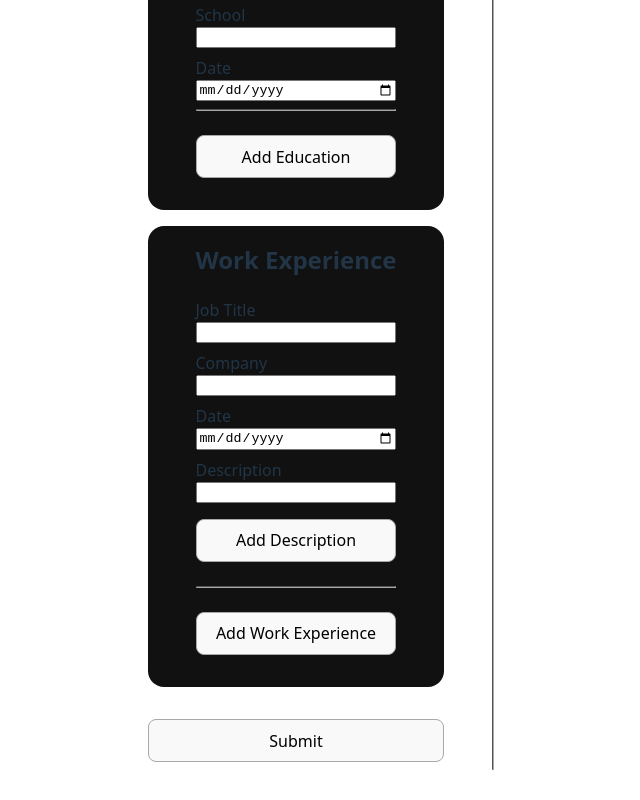
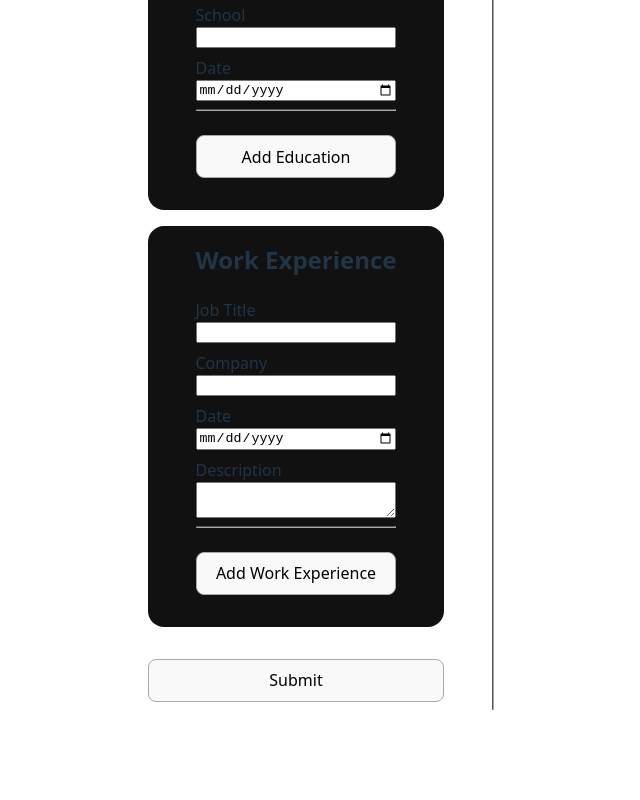
Before and after one commit to Pandemolyum/odin-cv-app, a React (Vite) app: page / in a window 1280 px wide. Shown: the part 462-1262 px from the top of the page, without its empty margins (247-887 px from the left). After the commit the page ends 1212 px from the top, so only its background shows below. Built offline with nearby package versions, Linux system fonts and the light colour scheme.

Commit message:
Add dynamic description field update in resume

```diff
--- a/src/components/form.jsx
+++ b/src/components/form.jsx
@@ -1,6 +1,6 @@
 import { useState } from "react";
 import Education from "./education.jsx";
-import { Work } from "./work.jsx";
+import Work from "./work.jsx";
 import AddButton from "./button.jsx";
 
 export default function Form({ handleSubmit }) {
--- a/src/components/resume.jsx
+++ b/src/components/resume.jsx
@@ -25,6 +25,7 @@ export default function Resume({ submitData }) {
                     company={submitData["work" + count + "company"]}
                     date={submitData["work" + count + "date"]}
                     title={submitData["work" + count + "title"]}
+                    description={submitData["work" + count + "desc"]}
                 />,
             ];
             count++;
@@ -66,7 +67,7 @@ function Educ({ degree, date, school }) {
     );
 }
 
-function Work({ company, date, title }) {
+function Work({ company, date, title, description }) {
     return (
         <div className="work">
             <p>
@@ -74,6 +75,7 @@ function Work({ company, date, title }) {
                 <span>{date}</span>
             </p>
             <p>{company}</p>
+            <p>{description}</p>
         </div>
     );
 }
--- a/src/components/work.jsx
+++ b/src/components/work.jsx
@@ -1,27 +1,4 @@
-import { useState } from "react";
-import AddButton from "./button.jsx";
-
-function JobDescription({ id }) {
-    return (
-        <div id={id} className="textInput">
-            <label htmlFor="jobDescription">Description</label>
-            <input type="text" id="jobDescription" name="jobDescription" />
-        </div>
-    );
-}
-
-function createJobItem() {
-    const id = crypto.randomUUID();
-    return <JobDescription id={id} />;
-}
-
-function Work({ id, count }) {
-    const [description, setDescription] = useState([createJobItem()]);
-    const addDescription = (e) => {
-        e.preventDefault();
-        setDescription([...description, createJobItem()]);
-    };
-
+export default function Work({ id, count }) {
     return (
         <div id={id}>
             <div className="textInput">
@@ -48,11 +25,14 @@ function Work({ id, count }) {
                     name={"work" + count + "date"}
                 />
             </div>
-            {description.map((index) => index)}
-            <AddButton text="Add Description" onClick={addDescription} />
+            <div className="textInput">
+                <label htmlFor={"work" + count + "desc"}>Description</label>
+                <textarea
+                    id={"work" + count + "desc"}
+                    name={"work" + count + "desc"}
+                />
+            </div>
             <hr />
         </div>
     );
 }
-
-export { Work, JobDescription };
```
